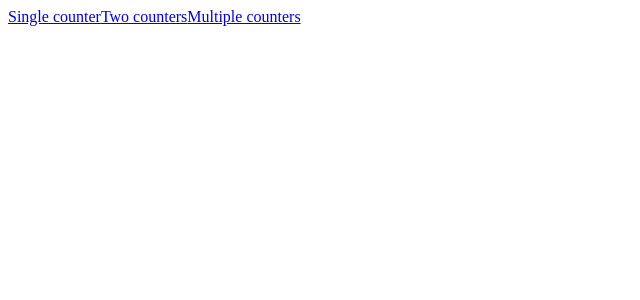
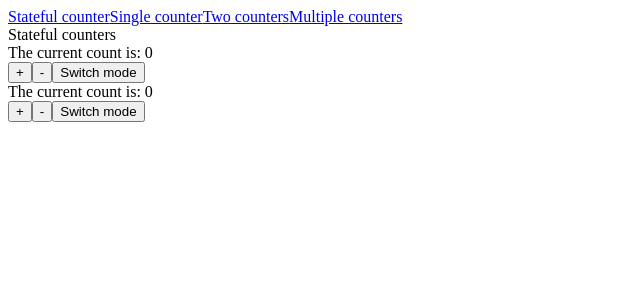
Before and after one commit to jurom/redux_encapsulated, a React (Create React App) app: page /stateful in a window 1280 px wide. Shown: the top 300 px of the page, without its empty margins (0-640 px from the left). Built offline with nearby package versions, Linux system fonts and the light colour scheme; what assert, react-router-redux would draw is missing.

Commit message:
Add stateful counters example

```diff
--- a/src/App.js
+++ b/src/App.js
@@ -1,19 +1,20 @@
 import React from 'react'
-import {NavLink, Route} from 'react-router-dom'
+import {NavLink, Route, Redirect} from 'react-router-dom'
 import SingleCounter from './counter_single/Counter'
 import TwoCounters from './two_counters/TwoCounters'
 import MultipleCounters from './multiple_counters/MultipleCounters'
-
-const Home = () => 'Encapsulated redux components example'
+import CounterState from './counter_state'
 
 class App extends React.Component {
   render() {
     return (
       <div>
+        <NavLink to="/stateful">Stateful counter</NavLink>
         <NavLink to="/single-counter">Single counter</NavLink>
         <NavLink to="/two-counters">Two counters</NavLink>
         <NavLink to="/multiple-counters">Multiple counters</NavLink>
-        <Route path="/" exact component={Home} />
+        <Route path="/" exact render={() => <Redirect to={{pathname: '/single-counter'}} />} />
+        <Route path="/stateful" component={CounterState} />
         <Route path="/single-counter" component={SingleCounter} />
         <Route path="/two-counters" component={TwoCounters} />
         <Route path="/multiple-counters" component={MultipleCounters} />
--- /dev/null
+++ b/src/counter_state/Counter.js
@@ -0,0 +1,49 @@
+import React from 'react'
+import {COUNTER_MODES} from '../constants'
+
+export default class Counter extends React.Component {
+
+  constructor(props) {
+    super(props)
+
+    this.state = {
+      count: 0,
+      mode: COUNTER_MODES.SINGLE,
+    }
+  }
+
+  modeToDifference = (mode) => ({
+    [COUNTER_MODES.SINGLE]: 1,
+    [COUNTER_MODES.DOUBLE]: 2,
+  })[mode]
+
+  changeCounter = (positive) =>
+    this.setState((state) => ({
+      ...state,
+      count: state.count + this.modeToDifference(state.mode) * (positive ? 1 : -1),
+    }))
+
+  increaseCounter = () => this.changeCounter(true)
+  decreaseCounter = () => this.changeCounter(false)
+
+  switchMode = () => {
+    const modes = Object.values(COUNTER_MODES).sort()
+    this.setState((state) => ({
+      ...state,
+      mode: modes[(modes.indexOf(state.mode) + 1) % modes.length],
+    }))
+  }
+
+  render() {
+    return (
+      <div>
+        <div>The current count is: {this.state.count}</div>
+        <div>
+          <button type="button" onClick={this.increaseCounter}>+</button>
+          <button type="button" onClick={this.decreaseCounter}>-</button>
+          <button type="button" onClick={this.switchMode}>Switch mode</button>
+        </div>
+      </div>
+    )
+  }
+}
--- /dev/null
+++ b/src/counter_state/index.js
@@ -0,0 +1,10 @@
+import React from 'react'
+import Counter from './Counter'
+
+export default () => (
+  <div>
+    Stateful counters
+    <Counter />
+    <Counter />
+  </div>
+)
```
